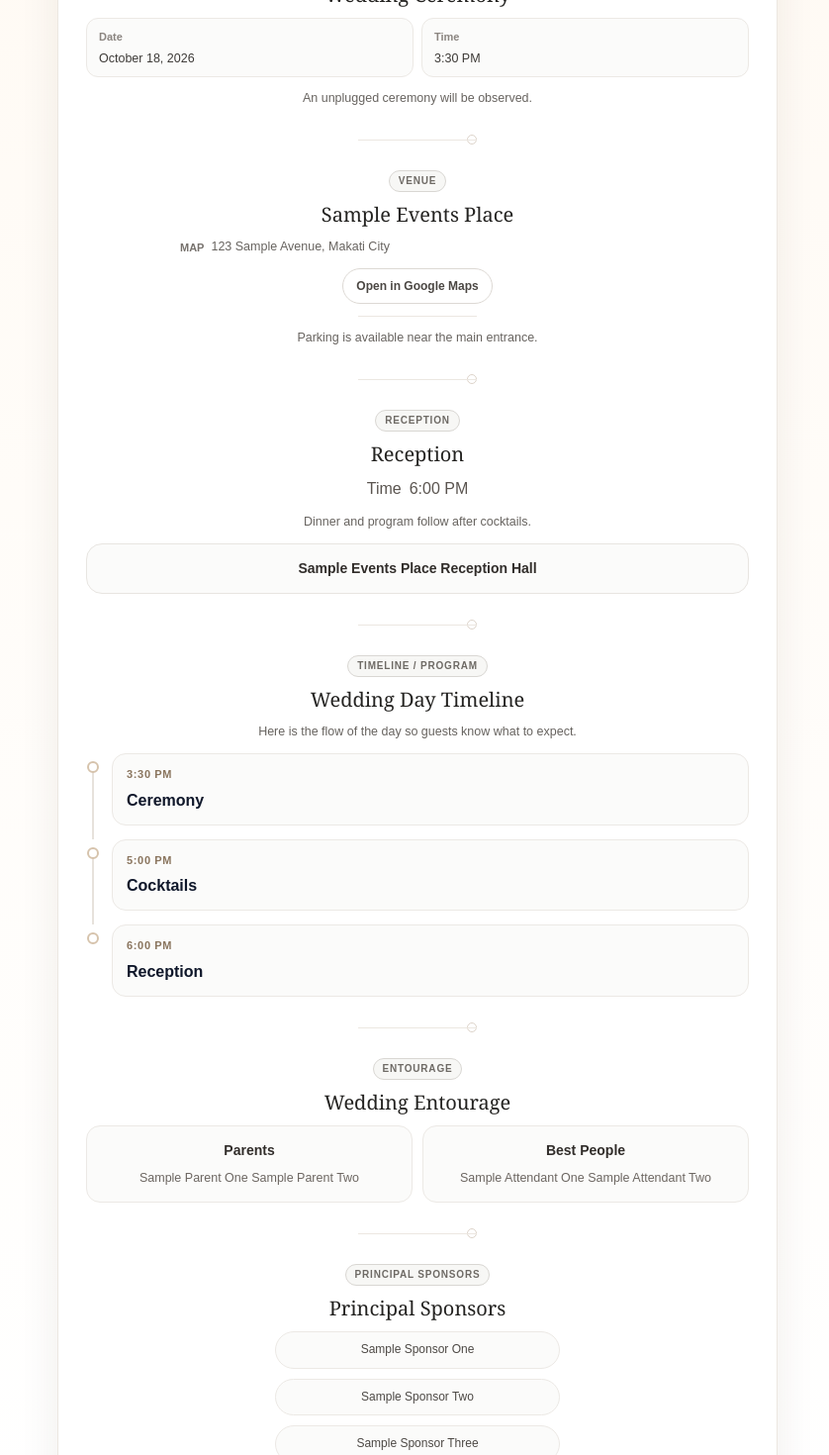
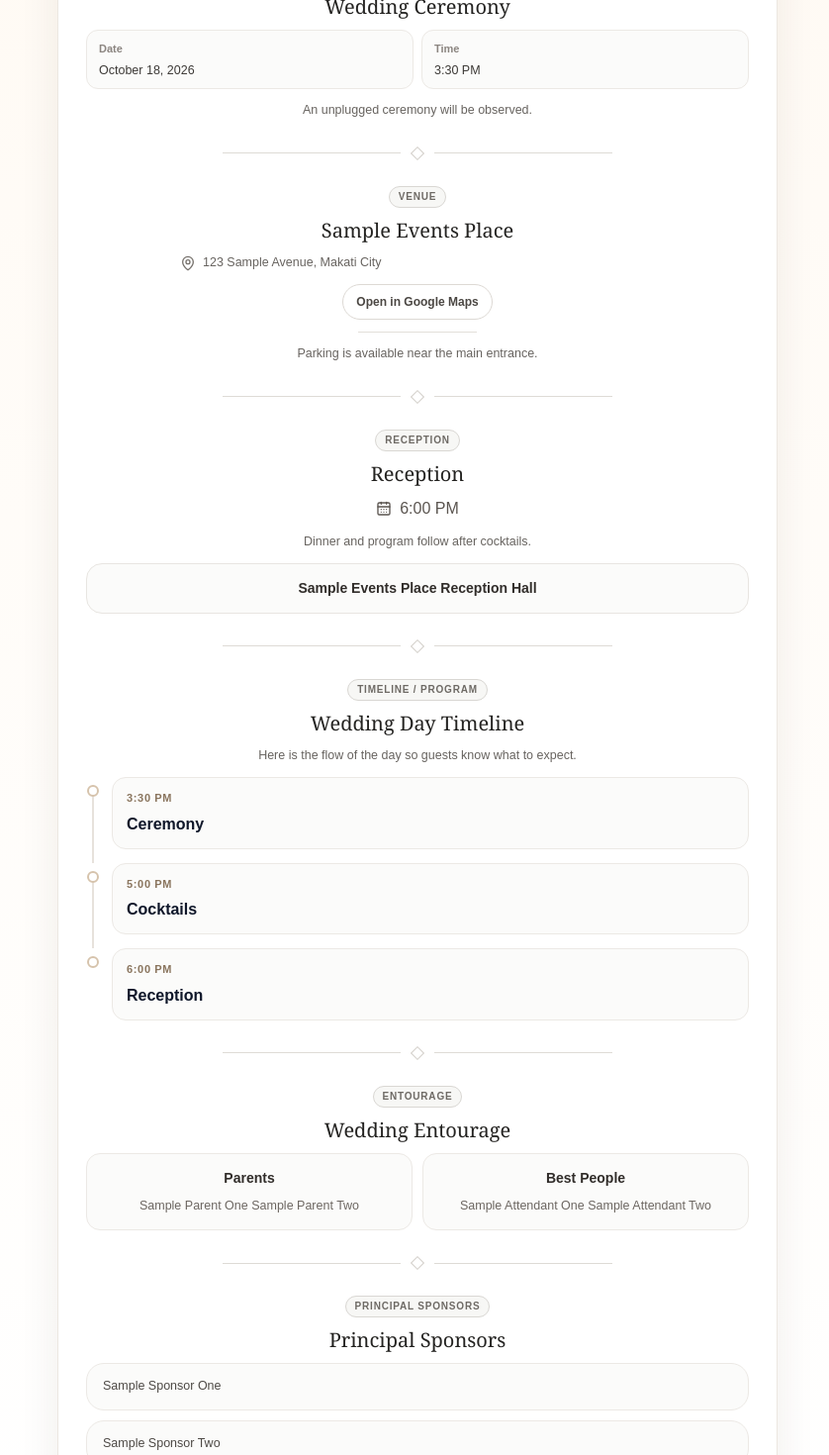
Before and after one commit to webserbisyo/webserbisyo-rsvp-custom-starter, a Next.js app: page / in a window 1280 px wide. Shown: the part 860-2330 px from the top of the page at 99% size, without its empty margins (218-1056 px from the left). Built offline with nearby package versions, Linux system fonts and the light colour scheme; no server answers.

Commit message:
Polish platform starter baseline parity

```diff
--- a/package.json
+++ b/package.json
@@ -26,6 +26,7 @@
   },
   "homepage": "https://github.com/webserbisyo/webserbisyo-rsvp-custom-starter#readme",
   "dependencies": {
+    "lucide-react": "^1.17.0",
     "next": "^16.2.7",
     "react": "^19.2.7",
     "react-dom": "^19.2.7"
--- a/src/components/platform/EventWebsiteRenderer.tsx
+++ b/src/components/platform/EventWebsiteRenderer.tsx
@@ -2,6 +2,17 @@
 
 /* eslint-disable @next/next/no-img-element -- Public media hosts are controlled by the platform API; broad next/image remotePatterns are intentionally avoided in the starter. */
 import { useEffect, useMemo, useState } from "react";
+import {
+  PlatformCalendarIcon,
+  PlatformGiftIcon,
+  PlatformMailIcon,
+  PlatformMapPinIcon,
+  PlatformMessageIcon,
+  PlatformMusicIcon,
+  PlatformPhoneIcon,
+  PlatformPlayIcon,
+  PlatformUsersIcon
+} from "@/components/platform/platform-icons";
 import type {
   PlatformGuestbookMessage,
   PlatformRenderModel,
@@ -177,7 +188,7 @@ function MusicSection({ draft }: { draft: PlatformRenderModel }) {
       <SectionLabel>Music</SectionLabel>
       <div className="event-preview-music-card">
         <div className="event-preview-music-icon" aria-hidden="true">
-          Music
+          <PlatformMusicIcon className="size-4" />
         </div>
         <div className="event-preview-music-copy">
           <h4>{title}</h4>
@@ -185,12 +196,12 @@ function MusicSection({ draft }: { draft: PlatformRenderModel }) {
         </div>
         {musicLink ? (
           <a className="event-preview-button event-preview-music-button" href={musicLink} target="_blank" rel="noreferrer">
-            <span aria-hidden="true">Play</span>
+            <PlatformPlayIcon className="size-3.5" />
             {buttonLabel}
           </a>
         ) : (
           <button className="event-preview-button event-preview-music-button" type="button" disabled>
-            <span aria-hidden="true">Play</span>
+            <PlatformPlayIcon className="size-3.5" />
             {buttonLabel}
           </button>
         )}
@@ -243,7 +254,7 @@ function VenueSection({ draft }: { draft: PlatformRenderModel }) {
       <h3>{venue.venueName.trim() || "Venue"}</h3>
       {venue.address.trim() ? (
         <p className="event-preview-address-copy">
-          <span aria-hidden="true">Map</span>
+          <PlatformMapPinIcon className="size-4" />
           <span className="event-preview-address-text">{venue.address}</span>
         </p>
       ) : null}
@@ -278,7 +289,7 @@ function ReceptionSection({ draft }: { draft: PlatformRenderModel }) {
       <h3>{values.title.trim() || "Reception"}</h3>
       {[startTime, endTime].some(Boolean) ? (
         <div className="event-preview-inline-card">
-          <span aria-hidden="true">Time</span>
+          <PlatformCalendarIcon className="size-4" />
           <span>{[startTime, endTime].filter(Boolean).join(" - ")}</span>
         </div>
       ) : null}
@@ -414,12 +425,12 @@ function RsvpFormSection({ rsvpUrl }: { rsvpUrl: string }) {
       <SectionLabel>RSVP</SectionLabel>
       <h3>Confirm Your Attendance</h3>
       <p className="event-preview-copy">
-        Please confirm your attendance through the official WebSerbisyo RSVP form so the hosts can prepare your seat and celebration details.
+        Please confirm your attendance through the secure WebSerbisyo RSVP form so the hosts can prepare your seat and celebration details.
       </p>
       <div className="event-preview-rsvp-card event-preview-rsvp-state">
         <div className="event-preview-rsvp-state-copy">
           <h4>Ready to respond?</h4>
-          <p>The RSVP form opens on the central event route.</p>
+          <p>The RSVP form opens on the official WebSerbisyo RSVP route.</p>
         </div>
         <a className="event-preview-submit-button event-preview-button" href={rsvpUrl}>
           Continue to RSVP Form
@@ -494,7 +505,7 @@ function GuestbookMessageCard({ message }: { message: PlatformGuestbookMessage }
     <article className="event-preview-message-card">
       <div className="event-preview-message-card-inner">
         <span className="event-preview-message-icon" aria-hidden="true">
-          Note
+          <PlatformMessageIcon className="size-4" />
         </span>
         <div className="event-preview-message-body">
           <strong>{message.guestName}</strong>
@@ -557,19 +568,19 @@ function ContactSocialsSection({ draft }: { draft: PlatformRenderModel }) {
       <div className="event-preview-footer-card">
         {contactPerson ? (
           <span className="event-preview-footer-line">
-            <span aria-hidden="true">Contact</span>
+            <PlatformUsersIcon className="size-4" />
             <span className="event-preview-footer-text">{contactPerson}</span>
           </span>
         ) : null}
         {contactNumber ? (
           <span className="event-preview-footer-line">
-            <span aria-hidden="true">Phone</span>
+            <PlatformPhoneIcon className="size-4" />
             <span className="event-preview-footer-text">{contactNumber}</span>
           </span>
         ) : null}
         {email ? (
           <span className="event-preview-footer-line">
-            <span aria-hidden="true">Email</span>
+            <PlatformMailIcon className="size-4" />
             <span className="event-preview-footer-text">{email}</span>
           </span>
         ) : null}
@@ -591,8 +602,8 @@ function ContactSocialsSection({ draft }: { draft: PlatformRenderModel }) {
 function GiftPreviewMedia({ option }: { option: { imageAlt: string; imageUrl: string; title: string } }) {
   if (!option.imageUrl) {
     return (
-      <div className="event-preview-gift-placeholder">
-        <span>No image provided</span>
+      <div className="event-preview-gift-placeholder" aria-hidden="true">
+        <PlatformGiftIcon className="size-5" />
       </div>
     );
   }
@@ -614,7 +625,9 @@ function SectionLabel({ children }: { children: string }) {
 function MajorDivider() {
   return (
     <div className="event-preview-major-divider" aria-hidden="true">
-      <span />
+      <span className="event-preview-major-divider-line" />
+      <span className="event-preview-major-divider-marker" />
+      <span className="event-preview-major-divider-line" />
     </div>
   );
 }
--- /dev/null
+++ b/src/components/platform/platform-icons.tsx
@@ -0,0 +1,50 @@
+import {
+  CalendarDays,
+  Gift,
+  Mail,
+  MapPin,
+  MessageCircleHeart,
+  Music,
+  Phone,
+  Play,
+  UsersRound
+} from "lucide-react";
+import type { SVGProps } from "react";
+
+type PlatformIconProps = SVGProps<SVGSVGElement>;
+
+export function PlatformCalendarIcon(props: PlatformIconProps) {
+  return <CalendarDays aria-hidden="true" focusable="false" {...props} />;
+}
+
+export function PlatformGiftIcon(props: PlatformIconProps) {
+  return <Gift aria-hidden="true" focusable="false" {...props} />;
+}
+
+export function PlatformMailIcon(props: PlatformIconProps) {
+  return <Mail aria-hidden="true" focusable="false" {...props} />;
+}
+
+export function PlatformMapPinIcon(props: PlatformIconProps) {
+  return <MapPin aria-hidden="true" focusable="false" {...props} />;
+}
+
+export function PlatformMessageIcon(props: PlatformIconProps) {
+  return <MessageCircleHeart aria-hidden="true" focusable="false" {...props} />;
+}
+
+export function PlatformMusicIcon(props: PlatformIconProps) {
+  return <Music aria-hidden="true" focusable="false" {...props} />;
+}
+
+export function PlatformPhoneIcon(props: PlatformIconProps) {
+  return <Phone aria-hidden="true" focusable="false" {...props} />;
+}
+
+export function PlatformPlayIcon(props: PlatformIconProps) {
+  return <Play aria-hidden="true" focusable="false" {...props} />;
+}
+
+export function PlatformUsersIcon(props: PlatformIconProps) {
+  return <UsersRound aria-hidden="true" focusable="false" {...props} />;
+}
--- a/src/styles/components.css
+++ b/src/styles/components.css
@@ -225,12 +225,9 @@
   text-align: left;
 }
 
-.event-website-public-page .event-preview-address-copy [aria-hidden="true"] {
+.event-website-public-page .event-preview-address-copy svg {
   color: #77726d;
-  font-size: 11px;
-  font-weight: 760;
   margin-top: 2px;
-  text-transform: uppercase;
 }
 
 .event-website-public-page .event-preview-address-text,
@@ -524,20 +521,27 @@
 }
 
 .event-website-public-page .event-preview-sponsor-list span {
+  display: grid;
+  align-items: center;
   width: 100%;
-  max-width: 18rem;
+  max-width: none;
   min-width: 0;
+  min-height: 0;
+  justify-self: stretch;
   border: 1px solid #ece9e5;
-  border-radius: 999px;
+  border-radius: 18px;
   background: #fbfbfa;
-  padding: 10px 14px;
   color: #4d4945;
-  font-size: 12px;
-  line-height: 1.3;
+  font-size: 12.5px;
+  line-height: 1.4;
+  overflow-wrap: anywhere;
+  padding: 14px 16px;
+  text-align: left;
+  word-break: break-word;
 }
 
 .event-website-public-page .event-preview-gift-card {
-  max-width: 18rem;
+  max-width: none;
   align-content: start;
   justify-items: center;
   text-align: center;
@@ -548,17 +552,14 @@
   position: relative;
   width: min(100%, 8.75rem);
   max-width: 100%;
-  aspect-ratio: 1;
-  border-radius: 12px;
+  aspect-ratio: 1 / 1;
+  border: 1px dashed #d6d2cc;
+  border-radius: 18px;
   overflow: hidden;
-  background: #f0ece7;
+  background: #ffffff;
   display: grid;
   place-items: center;
-  color: #857f79;
-  font-size: 11px;
-  font-weight: 700;
-  line-height: 1.3;
-  padding: 10px;
+  color: #8b8580;
 }
 
 .event-website-public-page .event-preview-gift-image img {
@@ -582,11 +583,8 @@
   text-align: left;
 }
 
-.event-website-public-page .event-preview-footer-line [aria-hidden="true"] {
+.event-website-public-page .event-preview-footer-line svg {
   color: #77726d;
-  font-size: 10px;
-  font-weight: 760;
-  text-transform: uppercase;
 }
 
 .event-website-public-page .event-preview-social-row {
@@ -630,31 +628,85 @@
 
 .event-website-public-page .event-preview-major-divider {
   display: flex;
+  align-items: center;
   justify-content: center;
-  padding: 10px 0;
+  width: 100%;
+  gap: 12px;
+  padding: 12px 0;
 }
 
 .event-website-public-page .event-preview-major-divider::before {
-  content: "";
-  width: 100%;
-  max-width: 120px;
-  border-top: 1px solid #ece7e1;
-  transform: translateY(50%);
+  content: none;
 }
 
-.event-website-public-page .event-preview-major-divider span {
+.event-website-public-page .event-preview-major-divider > .event-preview-major-divider-line {
+  display: block;
+  flex: 1 1 120px;
+  position: static;
+  width: auto;
+  min-width: 96px;
+  max-width: 180px;
+  height: 1px;
+  margin: 0;
+  border: 0;
+  border-radius: 0;
+  background: #dedbd6;
+  transform: none;
+}
+
+.event-website-public-page .event-preview-major-divider > .event-preview-major-divider-marker {
+  display: block;
+  flex: 0 0 auto;
+  position: static;
   width: 10px;
   height: 10px;
-  margin-left: -10px;
-  border: 1px solid #ddd4ca;
-  border-radius: 999px;
+  margin: 0;
+  border: 1px solid #d2cec8;
+  border-radius: 0;
   background: #ffffff;
+  transform: rotate(45deg);
 }
 
 .event-website-public-page .event-preview-internal-divider {
   width: 100%;
   max-width: 120px;
-  border-top: 1px solid #ece7e1;
+  height: 1px;
+  border-top: 0;
+  background: #e3dfda;
+}
+
+.event-website-public-page :is(
+    .event-preview-host-line,
+    .event-preview-copy,
+    .event-preview-address-text,
+    .event-preview-location-card strong,
+    .event-preview-location-card span,
+    .event-preview-timeline-card,
+    .event-preview-timeline-card strong,
+    .event-preview-timeline-card p,
+    .event-preview-party-card,
+    .event-preview-party-card strong,
+    .event-preview-party-card p,
+    .event-preview-guidance-card,
+    .event-preview-guidance-card strong,
+    .event-preview-guidance-card p,
+    .event-preview-note-card,
+    .event-preview-note-card strong,
+    .event-preview-note-card p,
+    .event-preview-gift-card,
+    .event-preview-gift-card strong,
+    .event-preview-gift-card p,
+    .event-preview-sponsor-list span,
+    .event-preview-message-card,
+    .event-preview-message-card p,
+    .event-preview-story-card,
+    .event-preview-story-card strong,
+    .event-preview-story-card p,
+    .event-preview-footer-text
+  ) {
+  min-width: 0;
+  overflow-wrap: anywhere;
+  word-break: break-word;
 }
 
 @media (max-width: 640px) {
```
Also changed, not shown: scripts/guard-neutral-starter.mjs (+15 -1 lines), 12 other files (tests, documents, lock files or other folders).
